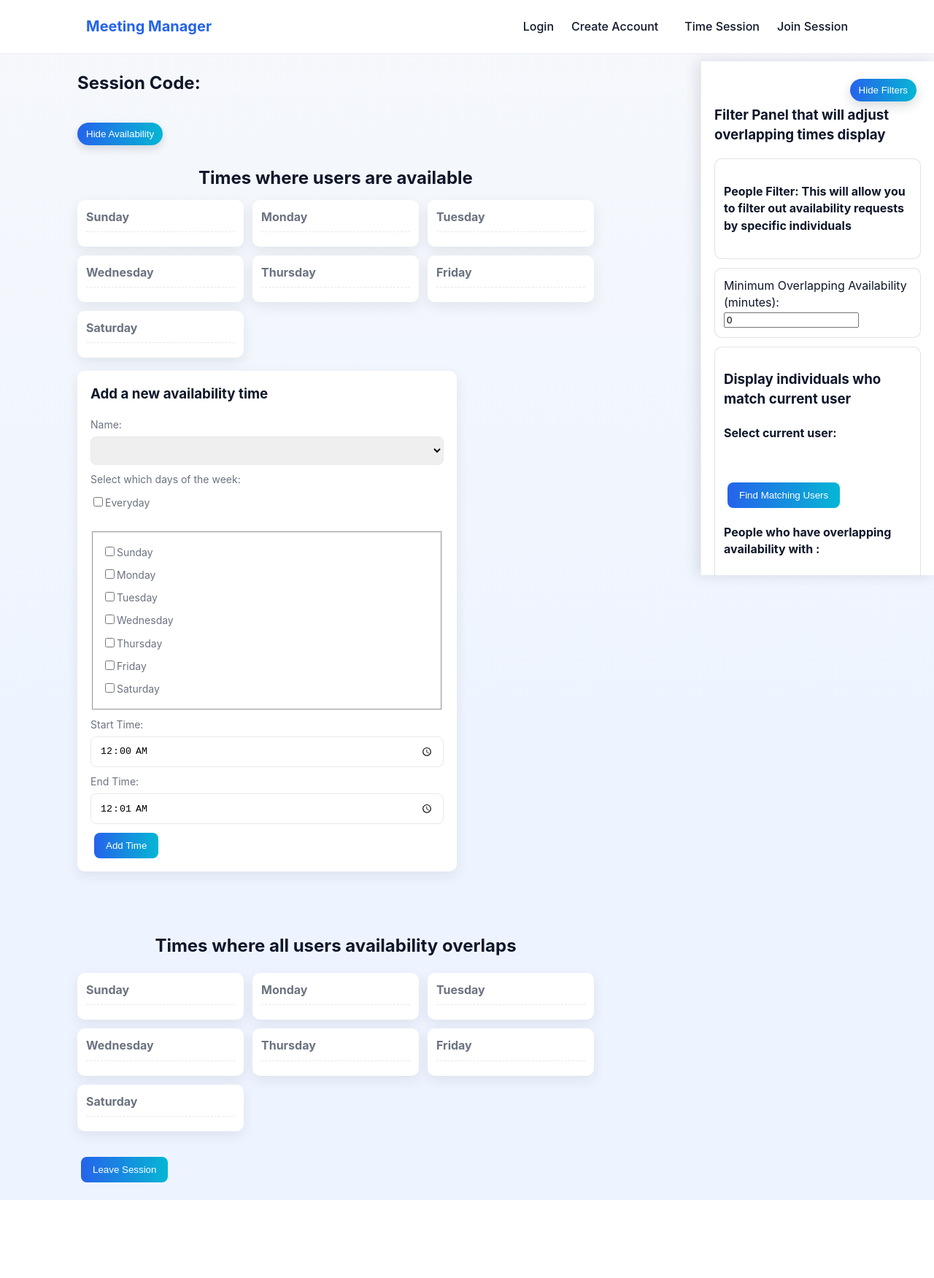
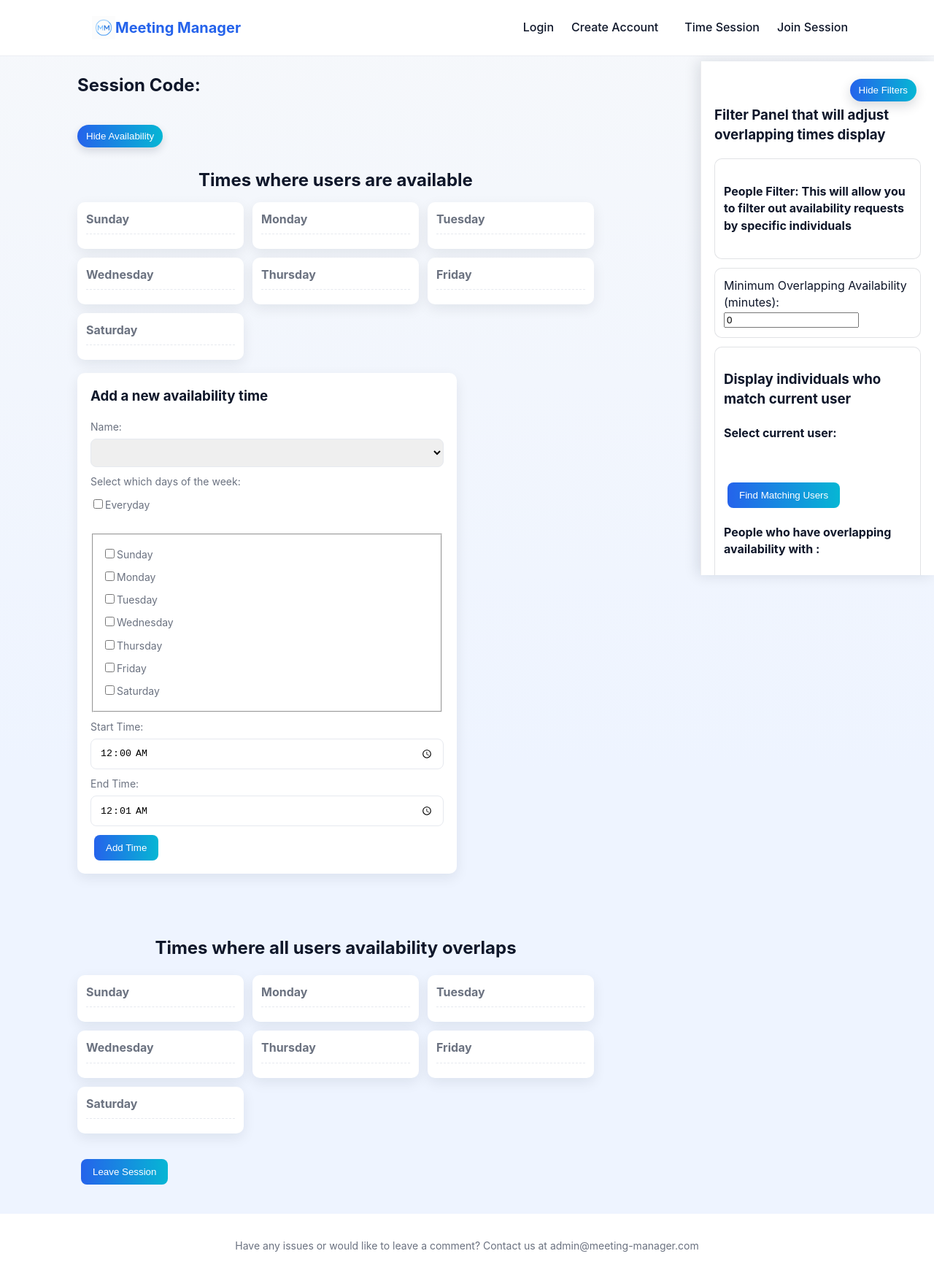
Before and after one commit to eherman247/meeting_manager, a React (Create React App) app in the folder frontend/: page /timeSession in a window 1280 px wide. Shown: the whole page at 73% size. Before the commit the page ends 1644 px from the top, so only its background shows below. Built offline with nearby package versions, Linux system fonts and the light colour scheme.

Commit message:
added logo and footer

```diff
--- a/frontend/src/App.js
+++ b/frontend/src/App.js
@@ -61,6 +61,13 @@ function App() {
           </Routes>
         </div>
       </BrowserRouter>
+      <footer>
+        <p>
+          {" "}
+          Have any issues or would like to leave a comment? Contact us at
+          admin@meeting-manager.com
+        </p>
+      </footer>
     </div>
   );
 }
--- a/frontend/src/components/navbar.js
+++ b/frontend/src/components/navbar.js
@@ -13,7 +13,14 @@ const Navbar = () => {
     <header className="navbar">
       <div className="nav">
         <Link to="/">
-          <h1>Meeting Manager</h1>
+          <div className="logo-container">
+            <img
+              src="/MeetingManagerLogo.png"
+              alt="Meeting Manager Logo"
+              className="logo"
+            />
+            <h1 className="logo-text">Meeting Manager</h1>
+          </div>
         </Link>
         <nav>
           {user && (
--- a/frontend/src/index.css
+++ b/frontend/src/index.css
@@ -24,6 +24,25 @@ body {
 
 code {
   font-family: source-code-pro, Menlo, Monaco, Consolas, 'Courier New', monospace;
+}
+
+footer {
+  text-align: center;
+  padding: 20px;
+  background: #ffffff;
+  color: var(--muted);
+  font-size: 14px;
+  margin-top: 40px;
+}
+
+img.logo {
+  height: 32px;
+  margin-left: 8px;
+}
+
+.logo-container {
+  display: flex;
+  align-items: center;
 }
 
 /* App layout */
```
